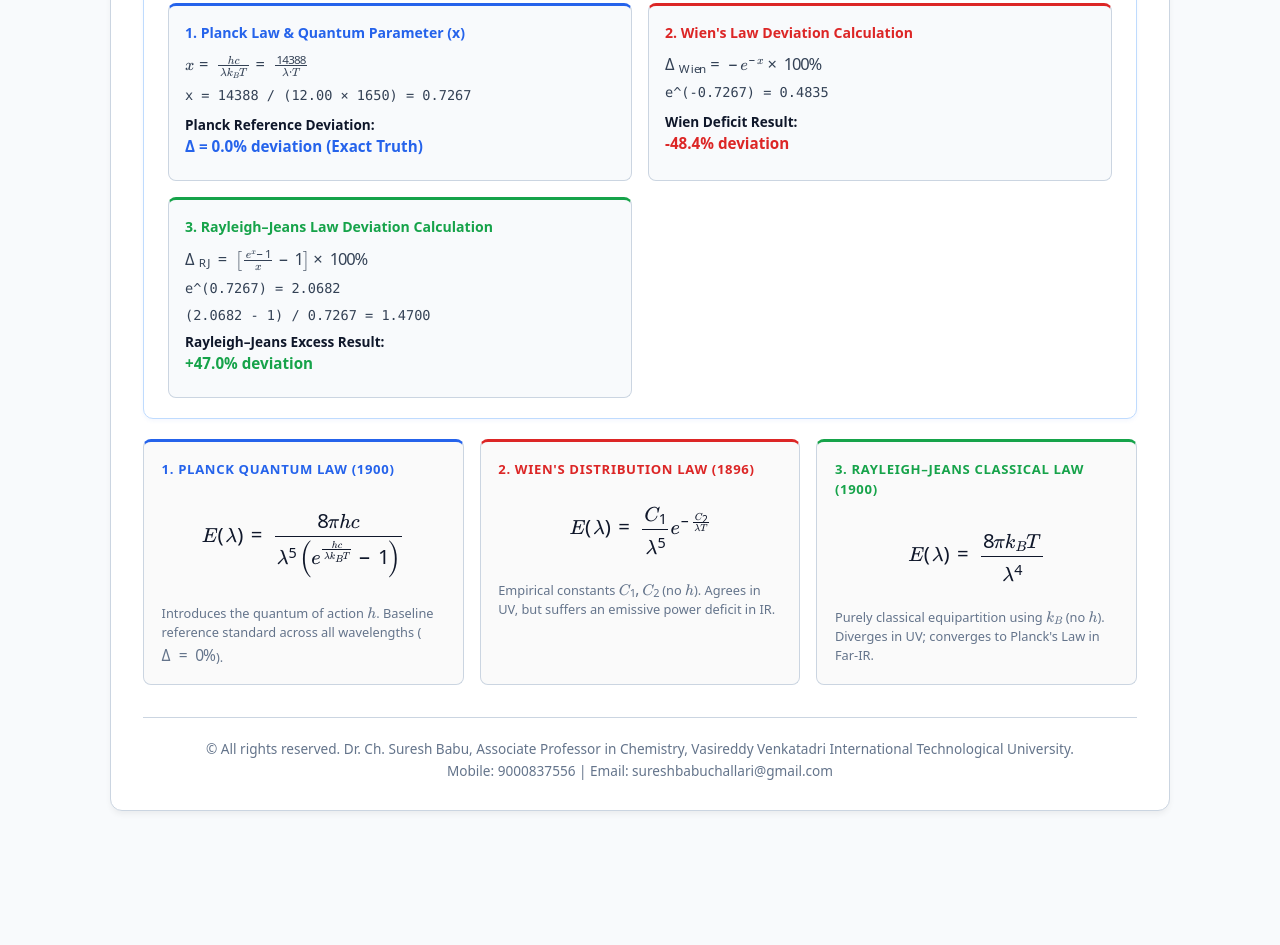
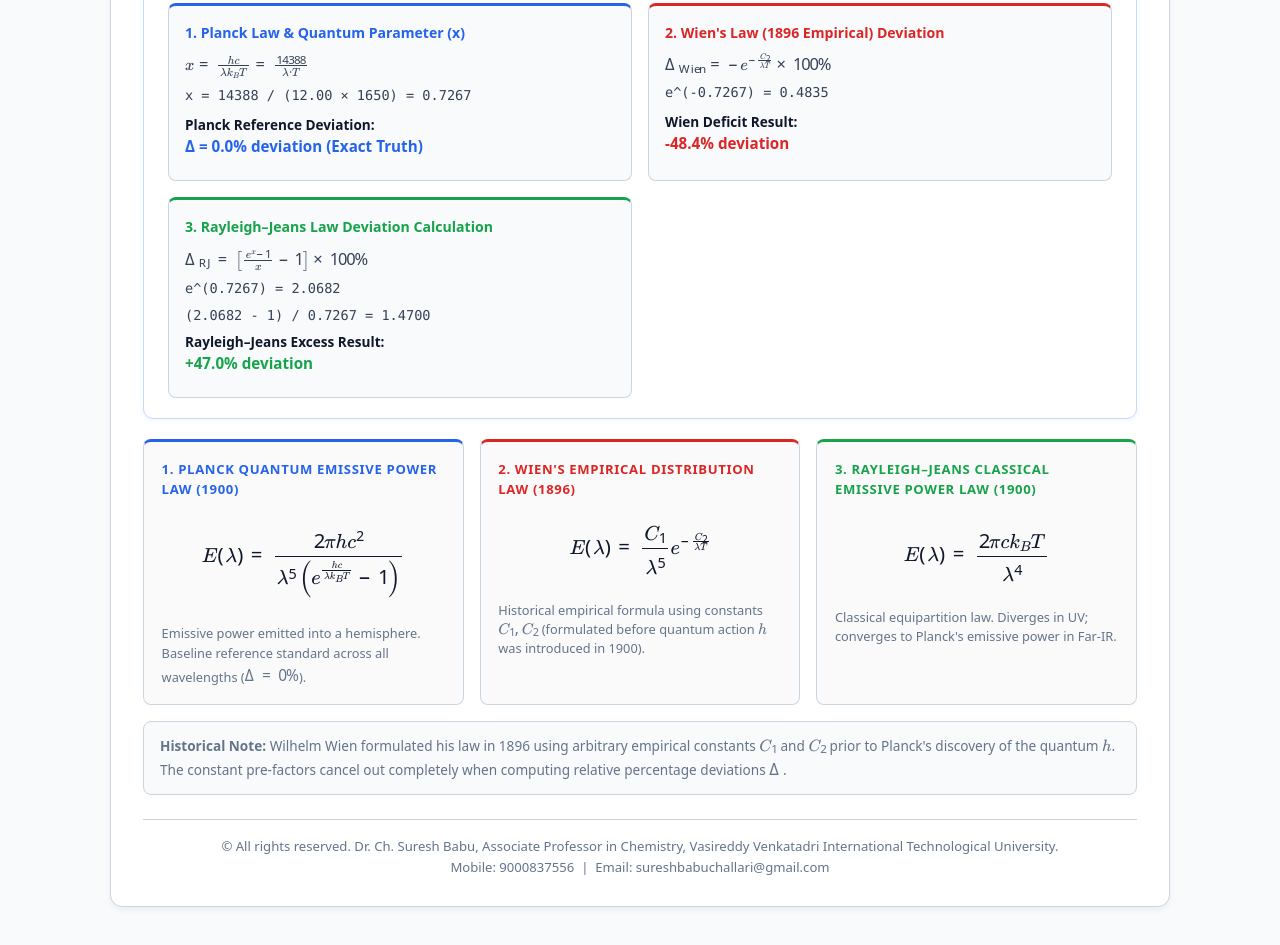
Before and after one commit to SureshBabu-Ch/thinkers-co-in, a plain HTML site: page Planck_Wien_RJ_Blackbody_Spectrum.html in a window 1280 px wide. Shown: the part 1049-1994 px from the top of the page. Before the commit the page ends 1908 px from the top, so only its background shows below. Drawn offline with nearby package versions, Linux system fonts and the light colour scheme.

Commit message:
Update Planck_Wien_RJ_Blackbody_Spectrum.html

```diff
--- a/Planck_Wien_RJ_Blackbody_Spectrum.html
+++ b/Planck_Wien_RJ_Blackbody_Spectrum.html
@@ -3,7 +3,7 @@
 <head>
   <meta charset="UTF-8">
   <meta name="viewport" content="width=device-width, initial-scale=1.0">
-  <title>Blackbody Radiation Spectrum: Physical Curves & Exact Quantum Deviations</title>
+  <title>Blackbody Radiation Spectrum: Spectral Emissive Power & Quantum Deviations</title>
   <!-- MathJax CDN -->
   <script id="MathJax-script" async src="https://cdn.jsdelivr.net/npm/mathjax@3/es5/tex-mml-chtml.js"></script>
   <style>
@@ -200,29 +200,14 @@
       font-weight: 700;
       font-size: 0.95rem;
     }
-
-    /* Copyright Footer Styling */
-    .site-footer {
-      text-align: center;
-      margin-top: 2rem;
-      padding-top: 1.25rem;
-      border-top: 1px solid var(--border);
-      font-size: 0.85rem;
-      color: var(--muted);
-      line-height: 1.6;
-    }
-    .site-footer a {
-      color: inherit;
-      text-decoration: none;
-    }
   </style>
 </head>
 <body>
 
 <div class="container">
   <div class="card">
-    <h1>Blackbody Radiation Spectrum</h1>
-    <p class="sub">Dual Synchronized Panels: Exact match with Planck’s Law (Top) paired with Classical Deviations (Bottom)</p>
+    <h1>Blackbody Radiation Spectrum (Spectral Emissive Power)</h1>
+    <p class="sub">Dual Synchronized Panels: Exact match with Planck’s Law Spectral Emissive Power (Top) paired with Classical Deviations (Bottom)</p>
 
     <div class="control-panel">
       <div class="slider-box">
@@ -240,7 +225,7 @@
     </div>
 
     <div class="panel-header">
-      <span>PANEL 1: Blackbody Radiation Spectrum \(E(\lambda)\)</span>
+      <span>PANEL 1: Spectral Emissive Power Spectrum \(E(\lambda)\)</span>
       <span style="font-size:0.82rem; font-weight:600; color:var(--muted);">Peak & Infrared Tail</span>
     </div>
 
@@ -290,9 +275,9 @@
         <!-- Box 2: Wien Law Calculation -->
         <div class="calc-box" style="border-top: 3px solid var(--wien);">
           <div class="calc-box-title" style="color:var(--wien);">
-            <span>2. Wien's Law Deviation Calculation</span>
+            <span>2. Wien's Law (1896 Empirical) Deviation</span>
           </div>
-          <div class="step-line">\(\Delta_{\text{Wien}} = -e^{-x} \times 100\%\)</div>
+          <div class="step-line">\(\Delta_{\text{Wien}} = -e^{-\frac{C_2}{\lambda T}} \times 100\%\)</div>
           <div class="step-line" id="stepWienExp">e^(-0.7267) = 0.4835</div>
           <div class="step-line" id="stepWienFinal" style="margin-top:0.6rem; color:#0f172a;">
             <strong>Wien Deficit Result:</strong><br>
@@ -319,27 +304,33 @@
     <!-- Formula Foundations -->
     <div class="formula-grid">
       <div class="formula-card" style="border-top: 3px solid var(--planck);">
-        <div class="formula-title" style="color:var(--planck);">1. Planck Quantum Law (1900)</div>
-        <div class="formula-math">\[E(\lambda) = \frac{8\pi hc}{\lambda^5 \left(e^{\frac{hc}{\lambda k_B T}} - 1\right)}\]</div>
-        <p style="font-size:0.8rem; color:var(--muted); margin-top:4px;">Introduces the quantum of action \(h\). Baseline reference standard across all wavelengths (\(\Delta = 0\%\)).</p>
+        <div class="formula-title" style="color:var(--planck);">1. Planck Quantum Emissive Power Law (1900)</div>
+        <div class="formula-math">\[E(\lambda) = \frac{2\pi hc^2}{\lambda^5 \left(e^{\frac{hc}{\lambda k_B T}} - 1\right)}\]</div>
+        <p style="font-size:0.8rem; color:var(--muted); margin-top:4px;">Emissive power emitted into a hemisphere. Baseline reference standard across all wavelengths (\(\Delta = 0\%\)).</p>
       </div>
 
       <div class="formula-card" style="border-top: 3px solid var(--wien);">
-        <div class="formula-title" style="color:var(--wien);">2. Wien's Distribution Law (1896)</div>
+        <div class="formula-title" style="color:var(--wien);">2. Wien's Empirical Distribution Law (1896)</div>
         <div class="formula-math">\[E(\lambda) = \frac{C_1}{\lambda^5} e^{-\frac{C_2}{\lambda T}}\]</div>
-        <p style="font-size:0.8rem; color:var(--muted); margin-top:4px;">Empirical constants \(C_1, C_2\) (no \(h\)). Agrees in UV, but suffers an emissive power deficit in IR.</p>
+        <p style="font-size:0.8rem; color:var(--muted); margin-top:4px;">Historical empirical formula using constants \(C_1, C_2\) (formulated before quantum action \(h\) was introduced in 1900).</p>
       </div>
 
       <div class="formula-card" style="border-top: 3px solid var(--rj);">
-        <div class="formula-title" style="color:var(--rj);">3. Rayleigh–Jeans Classical Law (1900)</div>
-        <div class="formula-math">\[E(\lambda) = \frac{8\pi k_B T}{\lambda^4}\]</div>
-        <p style="font-size:0.8rem; color:var(--muted); margin-top:4px;">Purely classical equipartition using \(k_B\) (no \(h\)). Diverges in UV; converges to Planck's Law in Far-IR.</p>
+        <div class="formula-title" style="color:var(--rj);">3. Rayleigh–Jeans Classical Emissive Power Law (1900)</div>
+        <div class="formula-math">\[E(\lambda) = \frac{2\pi c k_B T}{\lambda^4}\]</div>
+        <p style="font-size:0.8rem; color:var(--muted); margin-top:4px;">Classical equipartition law. Diverges in UV; converges to Planck's emissive power in Far-IR.</p>
       </div>
     </div>
 
-    <div class="site-footer">
-      <p>© All rights reserved. Dr. Ch. Suresh Babu, Associate Professor in Chemistry, Vasireddy Venkatadri International Technological University.</p>
-      <p>Mobile: 9000837556 | Email: sureshbabuchallari@gmail.com</p>
+    <!-- Note on Pre-factor Cancellation -->
+    <div style="margin-top: 1rem; padding: 0.85rem 1rem; background: #f8fafc; border: 1px solid var(--border); border-radius: 8px; font-size: 0.85rem; color: var(--muted);">
+      <strong>Historical Note:</strong> Wilhelm Wien formulated his law in 1896 using arbitrary empirical constants \(C_1\) and \(C_2\) prior to Planck's discovery of the quantum \(h\). The constant pre-factors cancel out completely when computing relative percentage deviations \(\Delta\).
+    </div>
+
+    <!-- Copyright Footer -->
+    <div style="margin-top: 1.5rem; padding-top: 1rem; border-top: 1px solid var(--border); text-align: center; font-size: 0.82rem; color: var(--muted); line-height: 1.6;">
+      © All rights reserved. Dr. Ch. Suresh Babu, Associate Professor in Chemistry, Vasireddy Venkatadri International Technological University.<br>
+      Mobile: 9000837556 &nbsp;|&nbsp; Email: sureshbabuchallari@gmail.com
     </div>
   </div>
 </div>
@@ -466,7 +457,7 @@
     }
 
     // ==========================================
-    // PANEL 1: BLACKBODY RADIATION SPECTRUM
+    // PANEL 1: SPECTRAL EMISSIVE POWER SPECTRUM
     // ==========================================
 
     // 1A. Rayleigh-Jeans Curve (Top)
@@ -569,11 +560,11 @@
     ctx.stroke();
 
     ctx.save();
-    ctx.translate(18, topT + topH / 2 + 55);
+    ctx.translate(18, topT + topH / 2 + 75);
     ctx.rotate(-Math.PI / 2);
     ctx.fillStyle = '#0f172a';
     ctx.font = 'bold 11px sans-serif';
-    ctx.fillText("Emissive Power E(λ) [% of Peak]", 0, 0);
+    ctx.fillText("Spectral Emissive Power E(λ) [% of Peak]", 0, 0);
     ctx.restore();
 
     // ==========================================
```
